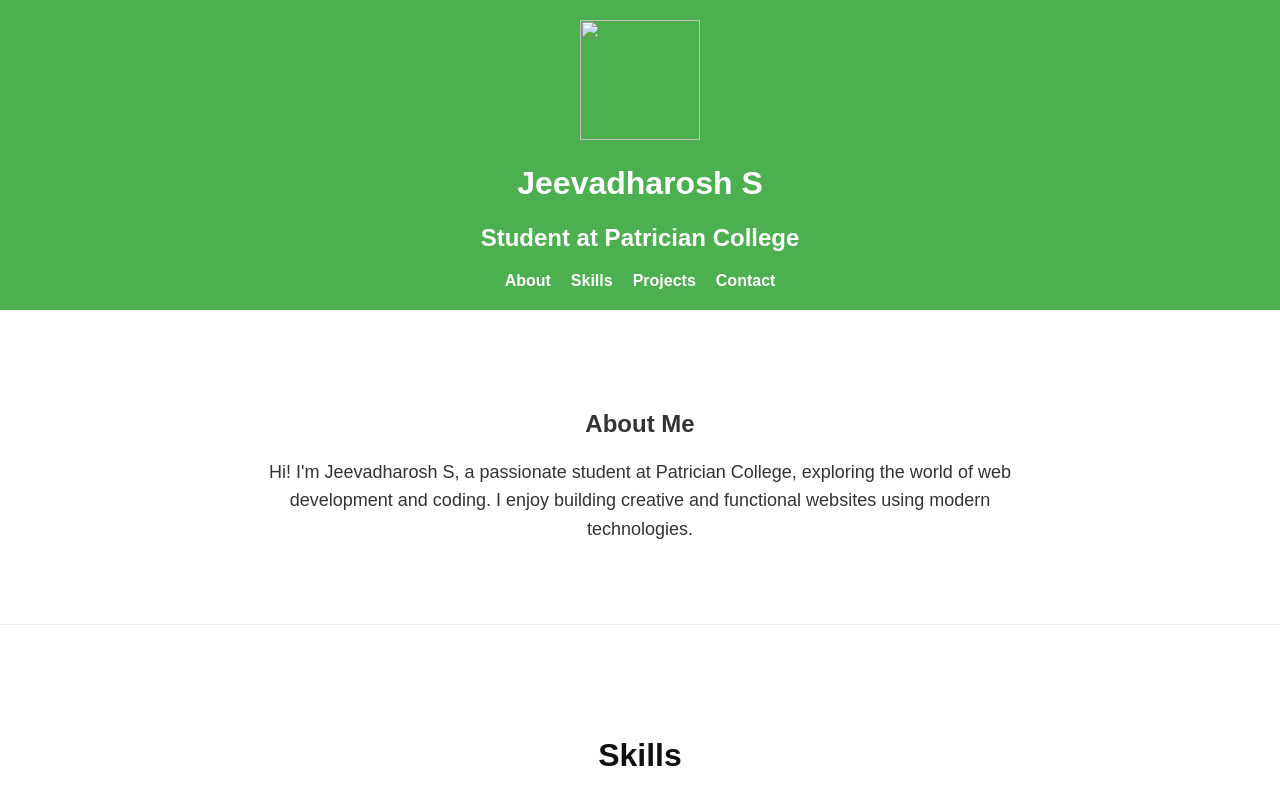
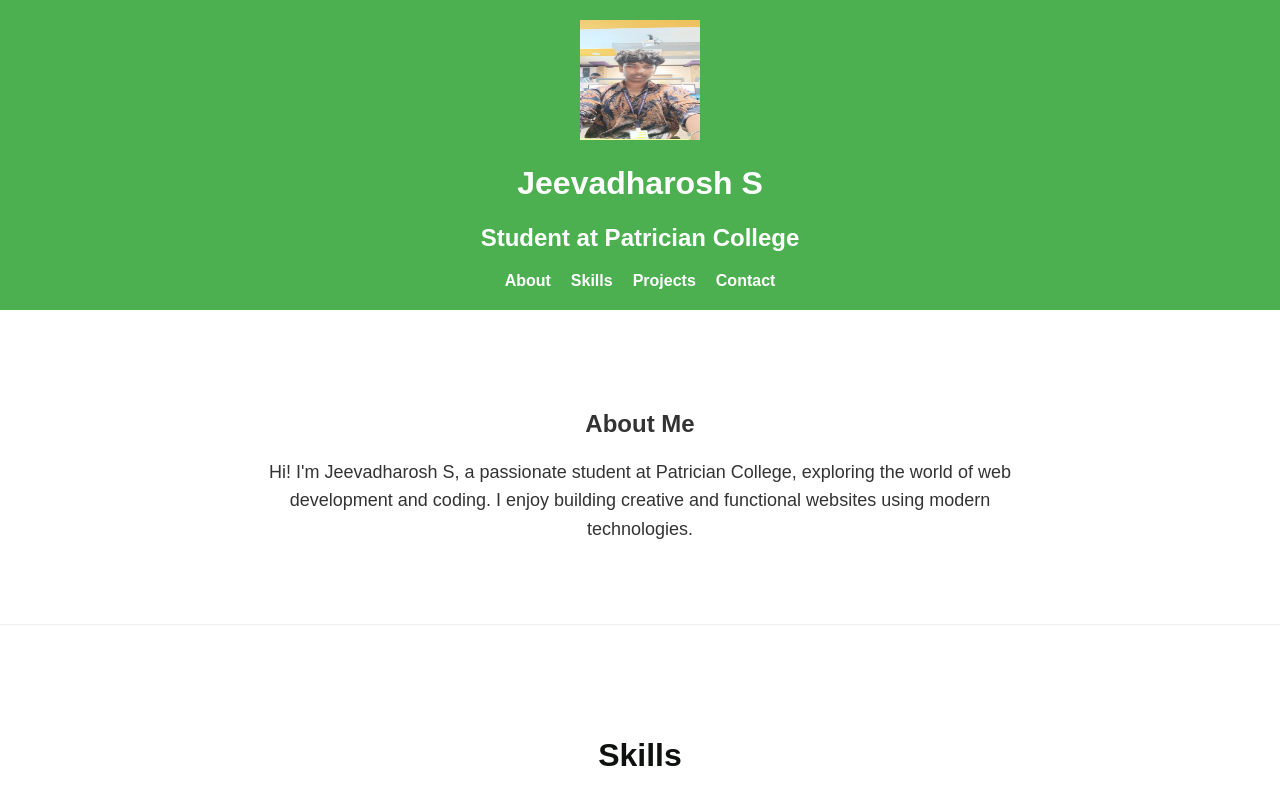
Before and after one commit to JEEVADHAROSH/Digital-portfolio, a plain HTML site: page index.html in a window 1280 px wide. Shown: the top 791 px of the page. Drawn offline with Linux system fonts and the light colour scheme.

Commit message:
Add files via upload

```diff
--- a/index.html
+++ b/index.html
@@ -203,7 +203,7 @@
 
 <!-- Header -->
 <header>
-    <img  src="Jeevadharosh.jpeg" width="120" height="120">
+    <img  src="jeeva007.jfif" width="120" height="120">
     <h1>Jeevadharosh S</h1>
     <h2>Student at Patrician College</h2>
     <nav>
```
